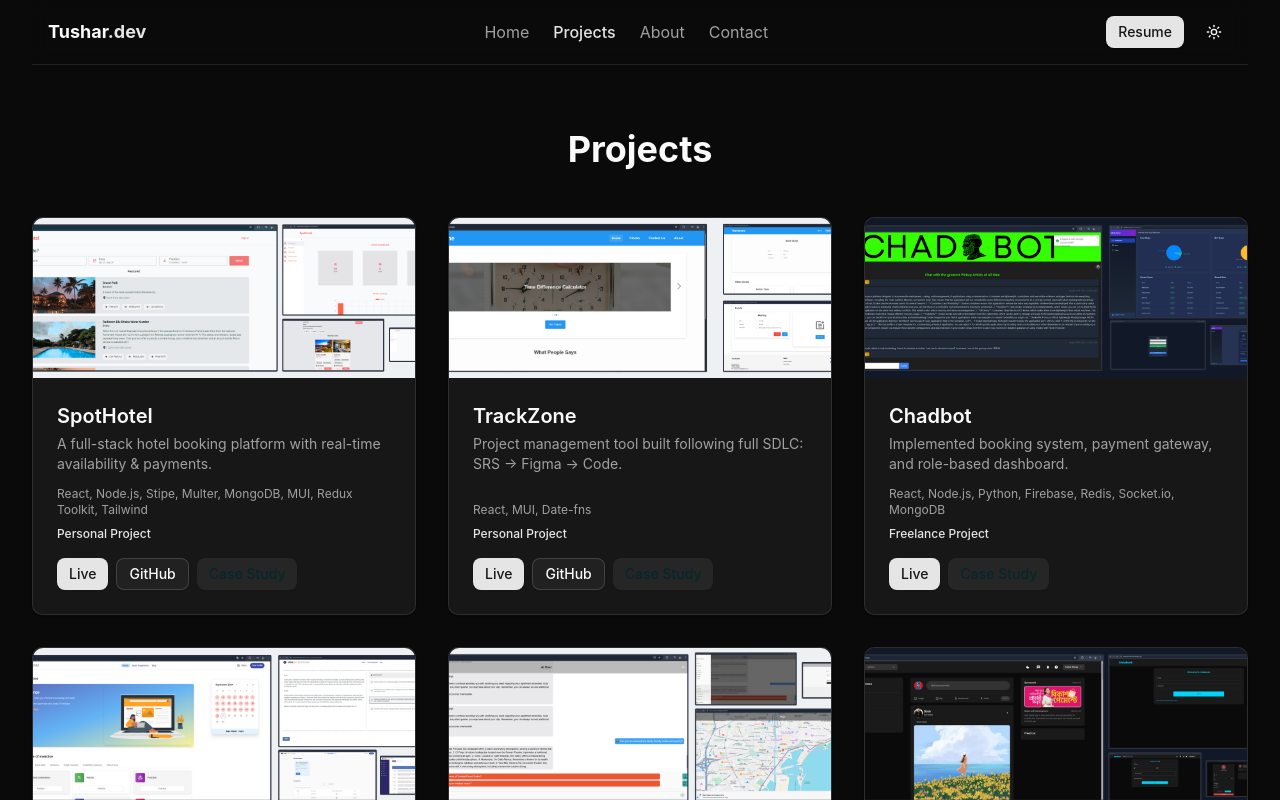
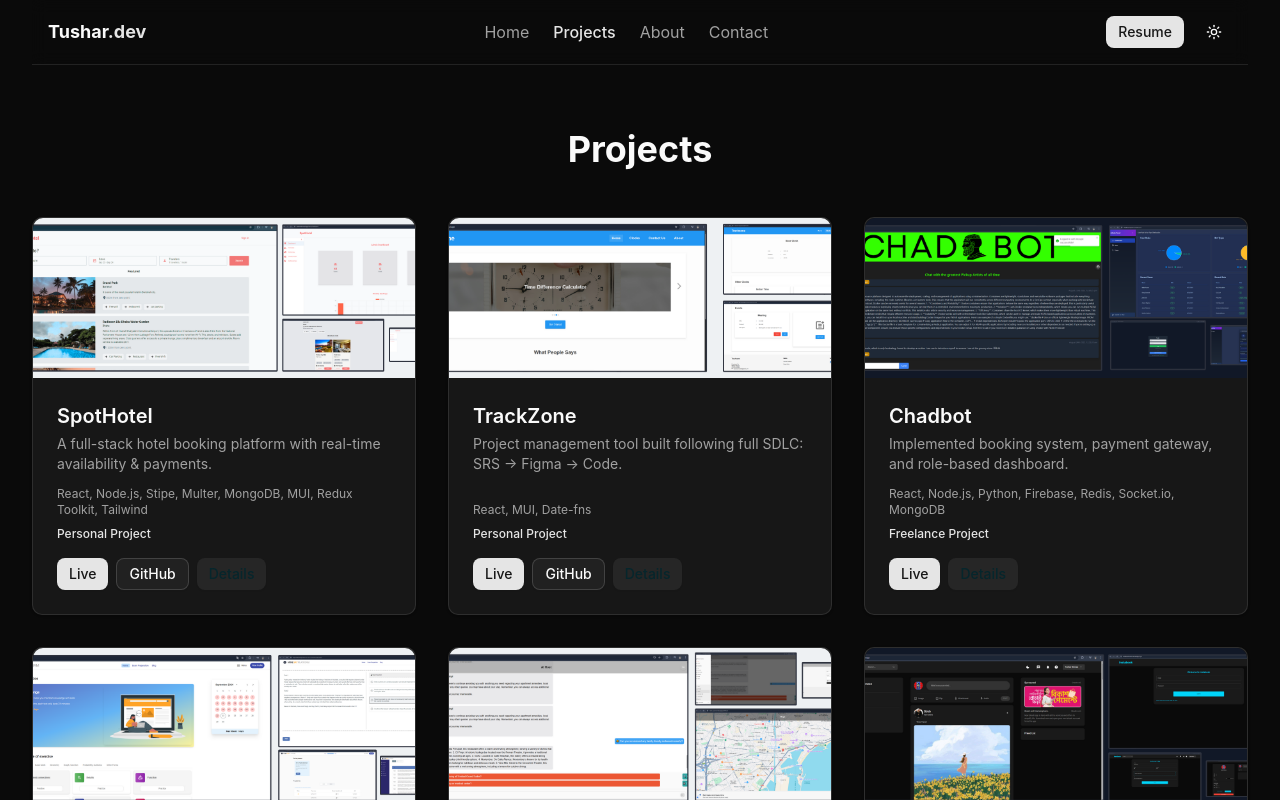
Before and after one commit to asynctushar/asynctushar, a Next.js app: page /projects in a window 1280 px wide. Shown: the top 800 px of the page. Built offline with nearby package versions, Linux system fonts and the light colour scheme.

Commit message:
fix: changed project details url

```diff
--- a/src/app/case-studies/[project]/page.js
+++ b/src/app/details/[project]/page.js
@@ -8,7 +8,7 @@ import "react-medium-image-zoom/dist/styles.css";
 export default async function CaseStudyPage({ params}) {
 	const { project: param } = await params;
 
-	const project = projects.find(project => project.caseStudy === `/case-studies/${param}`);
+	const project = projects.find(project => project.caseStudy === `/details/${param}`);
 	if (!project) return notFound();
 
 	return (
--- a/src/app/projects/page.js
+++ b/src/app/projects/page.js
@@ -46,7 +46,7 @@ export default function ProjectsPage() {
 									</Button>
 								)}
 								<Button size="sm" variant="secondary" asChild>
-									<Link href={project.caseStudy}>Case Study</Link>
+									<Link href={project.caseStudy}>Details</Link>
 								</Button>
 							</div>
 						</div>
--- a/src/data/projects.js
+++ b/src/data/projects.js
@@ -16,7 +16,7 @@ const projects = [
 		liveUrl: "https://spothotel.vercel.app",
 		githubUrl: "https://github.com/asynctushar/spothotel",
 		thumbnail: "/images/projects/spothotel/Thumbnail.png",
-		caseStudy: "/case-studies/spothotel",
+		caseStudy: "/details/spothotel",
 		visuals: ["/images/projects/spothotel/Home.png", "/images/projects/spothotel/Hotel.png", "/images/projects/spothotel/Checkout.png", "/images/projects/spothotel/Orders.png", "/images/projects/spothotel/Dashboard.png", "/images/projects/spothotel/CreateHotel.png", "/images/projects/spothotel/AllHotels.png", "/images/projects/spothotel/AllRooms.png", "/images/projects/spothotel/CreateRoom.png", "/images/projects/spothotel/AllUsers.png", "/images/projects/spothotel/AllBookings.png"],
 		resources: null
 	},
@@ -37,7 +37,7 @@ const projects = [
 		liveUrl: "https://trackzone-app.vercel.app",
 		githubUrl: "https://github.com/asynctushar/trackzone",
 		thumbnail: "/images/projects/trackzone/Thumbnail.png",
-		caseStudy: "/case-studies/trackzone",
+		caseStudy: "/details/trackzone",
 		visuals: ["/images/projects/trackzone/Home.png", "/images/projects/trackzone/Testimonials.png", "/images/projects/trackzone/BaseClock.png", "/images/projects/trackzone/OtherClock.png", "/images/projects/trackzone/UpdateClock.png", "/images/projects/trackzone/EventsPage.png", "/images/projects/trackzone/Events.png", "/images/projects/trackzone/UpdateEvent.png", "/images/projects/trackzone/Contacts.png", "/images/projects/trackzone/About.png",],
 		resources: {
 			srs: "https://www.notion.so/Track-Zone-Project-133975ba6f7380d19326fd6922d73b2d?source=copy_link",
@@ -64,7 +64,7 @@ const projects = [
 		githubUrl: null,
 		videoUrl: null,
 		thumbnail: "/images/projects/chadbot/Thumbnail.png",
-		caseStudy: "/case-studies/chadbot",
+		caseStudy: "/details/chadbot",
 		visuals: ["/images/projects/chadbot/Login.png", "/images/projects/chadbot/ForgotPassword.png", "/images/projects/chadbot/Chat.png", "/images/projects/chadbot/BotsAndUsers.png", "/images/projects/chadbot/Mention.png", "/images/projects/chadbot/UpdateProfile.png", "/images/projects/chadbot/BuildAgent.png", "/images/projects/chadbot/DashboardLoader.png", "/images/projects/chadbot/FilterDashboard.png", "/images/projects/chadbot/AdminDashboard.png", "/images/projects/chadbot/CreateBot.png", "/images/projects/chadbot/AllBots.png", "/images/projects/chadbot/UpdateBot.png", "/images/projects/chadbot/AllUsers.png",],
 		resources: null
 	},
@@ -85,7 +85,7 @@ const projects = [
 		githubUrl: null,
 		videoUrl: null,
 		thumbnail: "/images/projects/quizapp/Thumbnail.png",
-		caseStudy: "/case-studies/quizapp",
+		caseStudy: "/details/quizapp",
 		visuals: ["/images/projects/quizapp/Home.png", "/images/projects/quizapp/ExamPreparation.png", "/images/projects/quizapp/Quiz.png", "/images/projects/quizapp/AllModules.png", "/images/projects/quizapp/AllQuestions.png", "/images/projects/quizapp/AddPassage.png",],
 		resources: null,
 	},
@@ -106,7 +106,7 @@ const projects = [
 		githubUrl: null,
 		videoUrl: null,
 		thumbnail: "/images/projects/viste-guest/Thumbnail.png",
-		caseStudy: "/case-studies/viste-guest",
+		caseStudy: "/details/viste-guest",
 		visuals: ["/images/projects/viste-guest/Login.png", "/images/projects/viste-guest/ForgotPassword.png", "/images/projects/viste-guest/Chats.png", "/images/projects/viste-guest/Sidebar.png", "/images/projects/viste-guest/DarkMode.png", "/images/projects/viste-guest/GuestShop.png", "/images/projects/viste-guest/Helpdesk.png", "/images/projects/viste-guest/FAQ.png", "/images/projects/viste-guest/Map.png", "/images/projects/viste-guest/Feedback.png", "/images/projects/viste-guest/LovedChat.png", "/images/projects/viste-guest/Report.png", "/images/projects/viste-guest/Share.png", "/images/projects/viste-guest/ClearCache.png",],
 		resources: null,
 	},
@@ -127,7 +127,7 @@ const projects = [
 		githubUrl: "https://github.com/asynctushar/instabook",
 		videoUrl: null,
 		thumbnail: "/images/projects/instabook/Thumbnail.png",
-		caseStudy: "/case-studies/instabook",
+		caseStudy: "/details/instabook",
 		visuals: ["/images/projects/instabook/Login.png", "/images/projects/instabook/Home.png", "/images/projects/instabook/Posts.png", "/images/projects/instabook/Profile.jpg", "/images/projects/instabook/UpdateProfile.png", "/images/projects/instabook/People.png", "/images/projects/instabook/Friend.png", "/images/projects/instabook/Chat.png",],
 		resources: null
 	},
@@ -148,7 +148,7 @@ const projects = [
 		githubUrl: "https://github.com/asynctushar/ecommerce",
 		videoUrl: null,
 		thumbnail: "/images/projects/ecommerce/Thumbnail.png",
-		caseStudy: "/case-studies/ecommerce",
+		caseStudy: "/details/ecommerce",
 		visuals: ["/images/projects/ecommerce/Home.png", "/images/projects/ecommerce/Featured.png", "/images/projects/ecommerce/Search.png", "/images/projects/ecommerce/Products.png", "/images/projects/ecommerce/Product.png", "/images/projects/ecommerce/Cart.png", "/images/projects/ecommerce/Login.png", "/images/projects/ecommerce/Register.png", "/images/projects/ecommerce/Shipping.png", "/images/projects/ecommerce/ConfirmOrder.png", "/images/projects/ecommerce/Payment.png", "/images/projects/ecommerce/OrderSuccess.png", "/images/projects/ecommerce/MyOrders.png", "/images/projects/ecommerce/OrderDetails.png", "/images/projects/ecommerce/NavigationOverlay.png", "/images/projects/ecommerce/Account.png", "/images/projects/ecommerce/AdminDashboard.png", "/images/projects/ecommerce/CreateProduct.png", "/images/projects/ecommerce/AllProducts.png", "/images/projects/ecommerce/UpdateProduct.png", "/images/projects/ecommerce/AllProducts.png", "/images/projects/ecommerce/AllReviews.png", "/images/projects/ecommerce/AllUsers.png",],
 		resources: null
 	}
```
